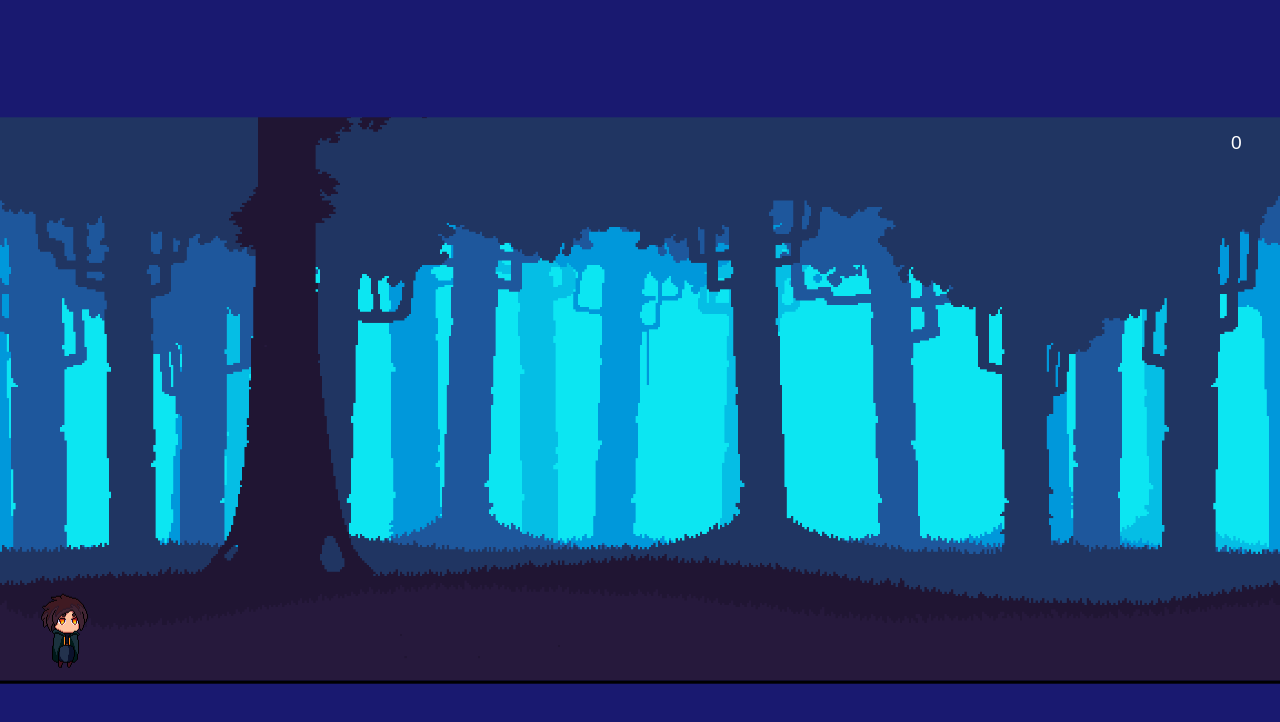
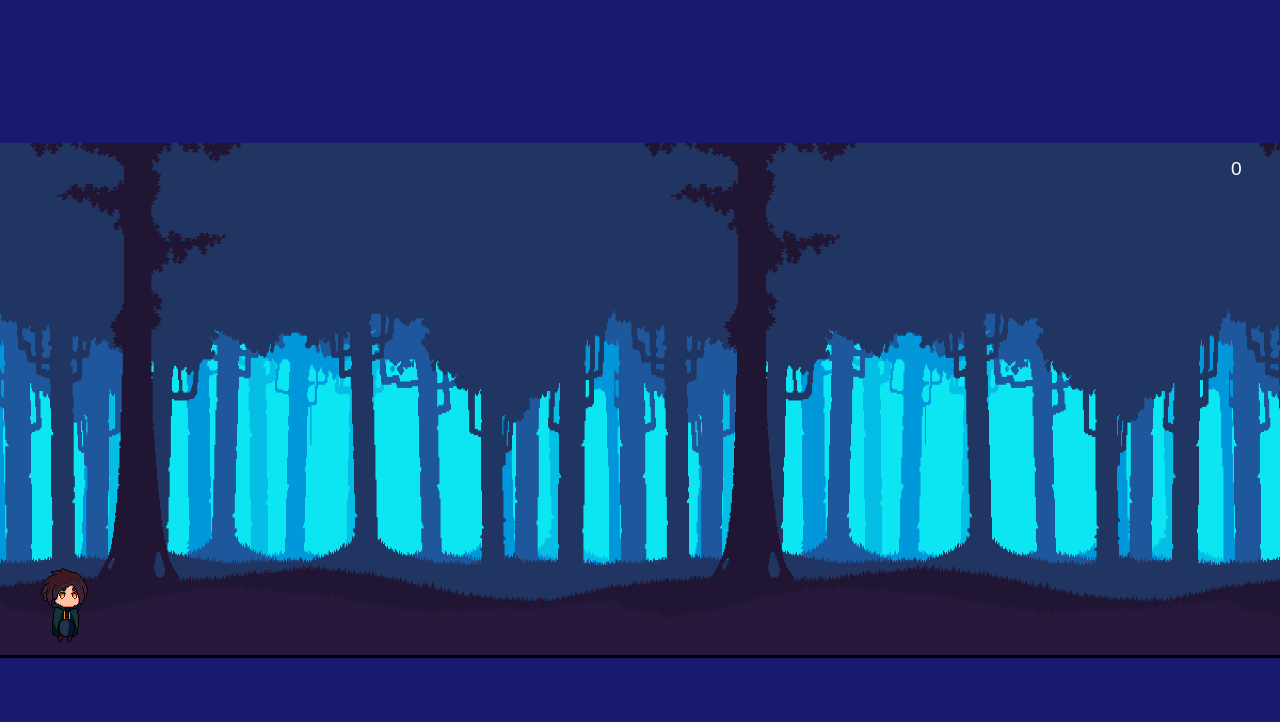
Before and after one commit to 3akrot/Endless-Runner, a plain HTML site: page index.html in a window 1280 px wide. Drawn offline with Linux system fonts and the light colour scheme; files whose address does not match are found by name.

Commit message:
bug fixes

```diff
--- a/game.js
+++ b/game.js
@@ -5,7 +5,9 @@ const scale = 8;
 const drawingscale = `2.5`
 let width = 50;
 // if(window.innerWidth  < 1000) width = 20
-let height = 22
+let height = 20
+let bg;
+
 // let width  = (window.innerWidth / scale)
 // let height = (window.innerHeight / scale) - (window.innerHeight * 0.2 / scale)
 
@@ -34,6 +36,15 @@ class FrameTracker {
             anmtionframes:this.generateFrames(actorsize,framesnumber,this.scale),
             index:0,
             framesspeed
+        }
+        console.log(actorsize,framesname,framesnumber,backgroundphoto,framesspeed)
+        console.log(backgroundphoto.slice(2))
+        if(!(Array.from(document.head.getElementsByTagName("link")).find((e)=> e.href == `${window.location}${backgroundphoto.slice(2)}`))){
+            let preload = document.createElement("link")
+            preload.href = `${window.location}${backgroundphoto.slice(2)}`
+            preload.rel = "preload"
+            preload.as = "image"
+            document.head.appendChild(preload)
         }
 
     }
@@ -168,7 +179,10 @@ class Game {
         for(let obstacle of this.obstacles){
             obstacle.update(this,frametime)
             if(this.state  == "lost"){
+
+
                 this.display.sync(this)
+
                 return this.score
             }
         }
@@ -238,7 +252,6 @@ class GameRunner{
         if(this.lasttime){
             let frametime = Math.min(time - this.lasttime,50) / 1000
             if(this.game.state == "lost"){
-                this.game.update(frametime,this.keys)
                 this.highestscore = Math.max(this.game.score,this.highestscore)
                 this.olddisplay = this.game.display
                 this.game = null
@@ -266,7 +279,6 @@ class Display{
     constructor(game){
         this.game = game
         this.frametracker = new FrameTracker(game.scale)
-        this.frametracker.add("obstaclemid",Skelton.prototype.size,"walking",8,"./assets/craftpix-net-339194-free-fantasy-enemies-pixel-art-sprite-pack/Skeleton/Walk.png",0.1)
         this.actors = null
         this.score = makeelment("div",{"class":"score"})
         this.frame = makeelment("div",{"style":`width:${game.width * game.scale}px;height:${game.height * game.scale}px`,"class":`game`},[this.score])
@@ -274,7 +286,13 @@ class Display{
     }
 
     sync(newgame){
-        this.frame.setAttribute("class",`game ${newgame.state}`)
+        if(newgame.state != "lost")
+        bg = window.getComputedStyle(this.game.display.frame).backgroundPositionX
+        if(newgame.state == "lost")
+        this.game.display.frame.style.backgroundPositionX = bg
+
+        this.frame.setAttribute("class",`game ${newgame.state }`)
+
         if(this.actors) this.actors.remove()
         this.score.textContent = `${this.game.highestscore ? `HI ${Math.trunc(this.game.highestscore)}` : ``} ${Math.trunc(newgame.score)}`
         this.actors = makeelment("div",{},this.drawactors(newgame.obstacles.concat(newgame.player)))
@@ -413,6 +431,7 @@ class Skelton extends Obstacle{
     constructor(speedVector,postionVector,state){
         super(speedVector,postionVector,state)
         this.frames = new FrameTracker(scale)
+        console.log(this.size , "sizehere")
         this.frames.add(this.size,"walking",8,"./assets/craftpix-net-339194-free-fantasy-enemies-pixel-art-sprite-pack/Skeleton/Walk.png",0.1)
         this.frames.add(this.size,"attack",7,"./assets/craftpix-net-339194-free-fantasy-enemies-pixel-art-sprite-pack/Skeleton/Attack_3.png",0.1)
     }
@@ -470,7 +489,6 @@ function respnosive(game,smouth){
     else game.olddisplay.frame.style.transition = ""
     let scaleX = document.documentElement.clientWidth / (scale * width)
     game.olddisplay.changesizeframe(scaleX,scaleX)
-    createKeyframes(game.game)
 }
 window.addEventListener("resize",()=>{
     respnosive(game,true)
--- a/index.html
+++ b/index.html
@@ -3,9 +3,9 @@
 <head>
     <meta charset="UTF-8">
     <meta name="viewport" content="width=device-width, initial-scale=1.0">
-    <link rel="preload" href="./assets/craftpix-net-339194-free-fantasy-enemies-pixel-art-sprite-pack/Skeleton/Walk.png" as="image">
+    <!-- <link rel="preload" href="./assets/craftpix-net-339194-free-fantasy-enemies-pixel-art-sprite-pack/Skeleton/Walk.png" as="image">
     <link rel="preload" href="./assets/craftpix-net-439247-free-fantasy-chibi-male-sprites-pixel-art/Wizard/Run.png" as="image">
-    <link rel="preload" href="./assets/craftpix-net-439247-free-fantasy-chibi-male-sprites-pixel-art/Wizard/Jump.png" as="image">
+    <link rel="preload" href="./assets/craftpix-net-439247-free-fantasy-chibi-male-sprites-pixel-art/Wizard/Jump.png" as="image"> -->
 
     <title>Document</title>
     <style>
@@ -31,22 +31,24 @@
             background-image: url("assets/craftpix-net-154389-forest-and-trees-free-pixel-backgrounds/5/2304x1296.png");
             background-position: 0px bottom;
             background-repeat: repeat-x;
-            background-size: cover;
+            background-size: 192px 160px;
+            /* animation: gamebg 2s  linear infinite forwards; */
+
         }
 
         .game.idle {
             background-image: url("assets/craftpix-net-154389-forest-and-trees-free-pixel-backgrounds/5/2304x1296.png");
             background-position: 0px bottom;
             background-repeat: repeat-x;
-            background-size: cover;
+            background-size: 192px 160px;
 
         }
         .game.playing{
             background-image: url("assets/craftpix-net-154389-forest-and-trees-free-pixel-backgrounds/5/2304x1296.png");
             background-position:0px bottom;
             background-repeat: repeat-x;
-            background-size: cover;
-            animation: gamebg 10s  linear infinite;
+            background-size: 192px 160px;
+            animation: gamebg 2s  linear infinite forwards;
         }
 
         .score {
@@ -62,6 +64,11 @@
             position: absolute;
         }
 
+        @keyframes gamebg {
+            to {
+                background-position: -192px bottom;
+            }
+        }
 
 
 
```
Also changed, not shown: assets/craftpix-net-439247-free-fantasy-chibi-male-sprites-pixel-art/Wizard/Attack_1.png (deleted).
